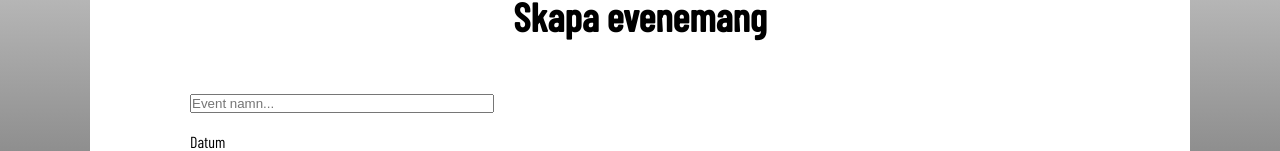
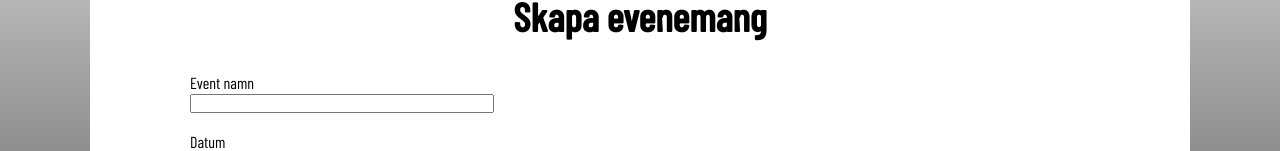
Before and after one commit to 1Tolv2/FrontEnd2-EventPage, a plain HTML site: page adminPages.html in a window 1280 px wide. Shown: the part 284-435 px from the top of the page. Drawn offline with nearby package versions, Linux system fonts and the light colour scheme; a web font is replaced by a local one.

Commit message:
changed placeholders

```diff
--- a/adminPages.html
+++ b/adminPages.html
@@ -19,8 +19,8 @@
     <div id="centerWrapper">
         <h2>Skapa evenemang</h2>
         <form>
-          <label for="eventName"></label><br>
-        <input type="text" id="eventName" name="eventName" placeholder="Event namn..."><br><br>
+          <label for="eventName">Event namn</label><br>
+        <input type="text" id="eventName" name="eventName"><br><br>
         <label for="eventDate">Datum</label><br>
         <input type="date" id="eventDate" name="eventDate"><br><br>
         <label for="eventName">Kort beskrivning</label><br>
```
